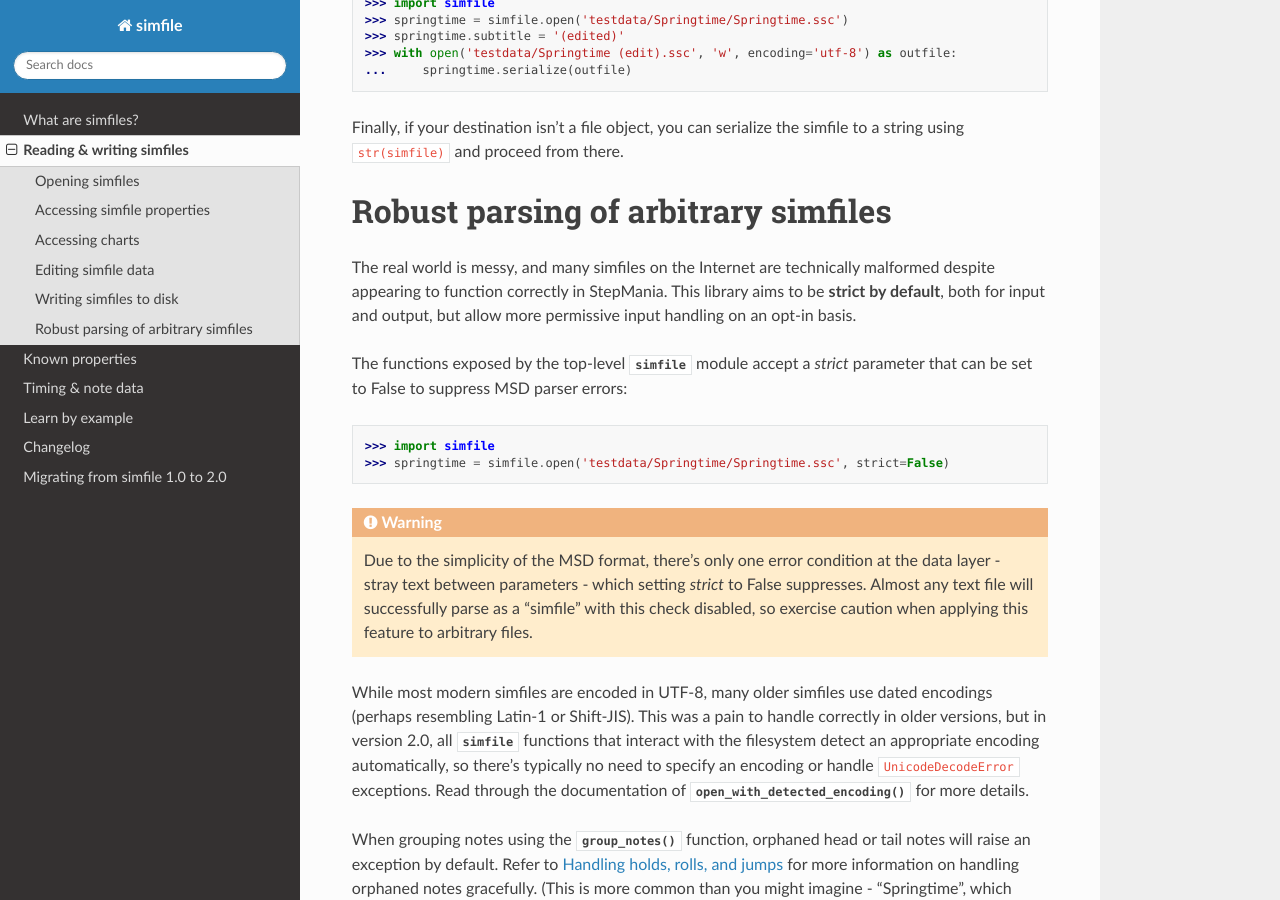
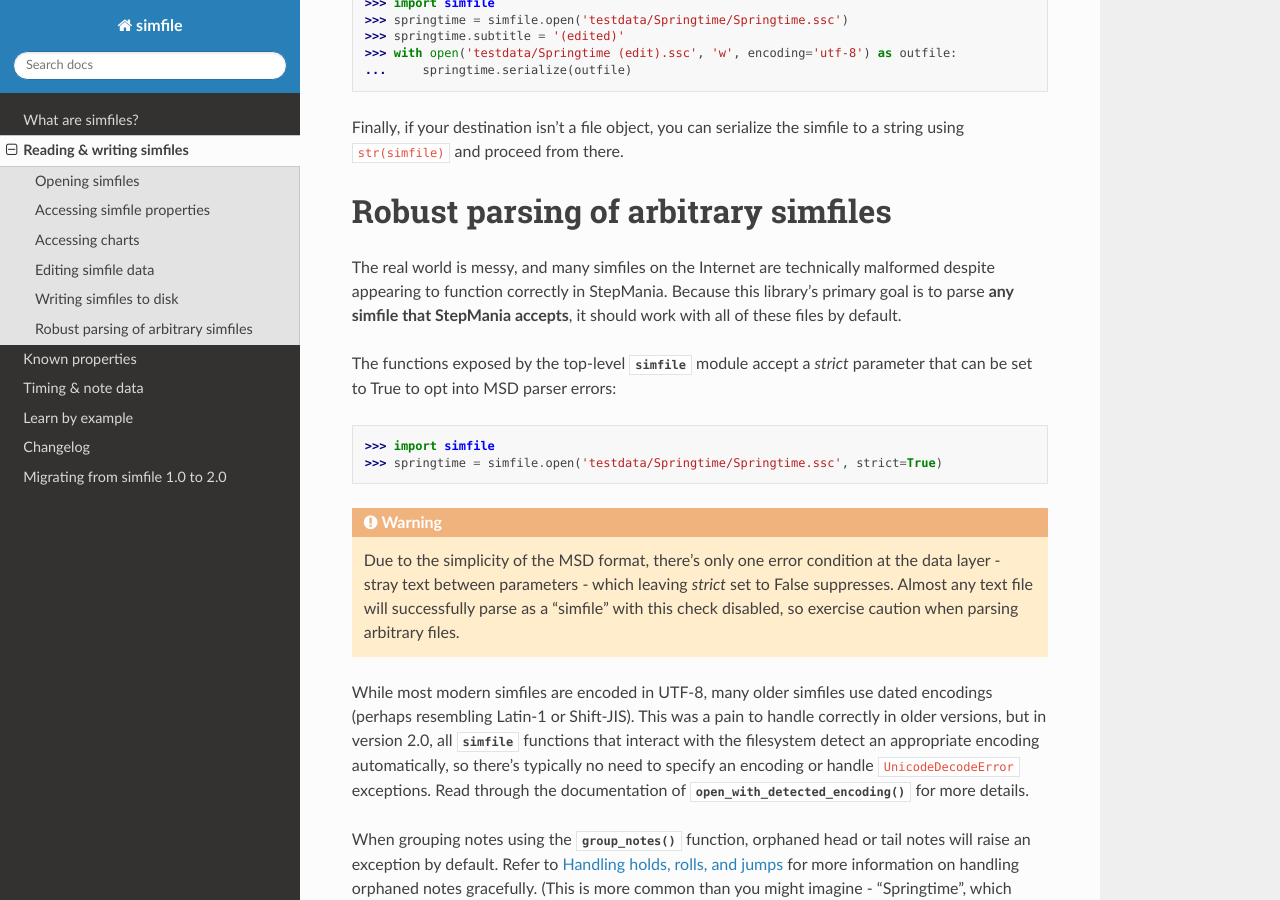
Before and after one commit to garcia/simfile, a Sphinx documentation site: the page built from docs/source/reading-writing.rst, in a window 1280 px wide and 900 px high, scrolled down 4974 px. Built offline with Sphinx 7.4.7 and the Read the Docs theme 3.1.0, drawn with Linux system fonts in a browser that asks for light colours.

Commit message:
Update changelog + docs

```diff
--- a/docs/source/reading-writing.rst
+++ b/docs/source/reading-writing.rst
@@ -272,23 +272,23 @@ Robust parsing of arbitrary simfiles
 ------------------------------------
 
 The real world is messy, and many simfiles on the Internet are technically
-malformed despite appearing to function correctly in StepMania. This library
-aims to be **strict by default**, both for input and output, but allow more
-permissive input handling on an opt-in basis.
+malformed despite appearing to function correctly in StepMania. Because this
+library's primary goal is to parse **any simfile that StepMania accepts**,
+it should work with all of these files by default.
 
 The functions exposed by the top-level :mod:`simfile` module accept a `strict`
-parameter that can be set to False to suppress MSD parser errors:
+parameter that can be set to True to opt into MSD parser errors:
 
     >>> import simfile
-    >>> springtime = simfile.open('testdata/Springtime/Springtime.ssc', strict=False)
+    >>> springtime = simfile.open('testdata/Springtime/Springtime.ssc', strict=True)
 
 .. warning::
 
     Due to the simplicity of the MSD format, there's only one error condition
-    at the data layer - stray text between parameters - which setting `strict`
-    to False suppresses. Almost any text file will successfully parse as a
-    "simfile" with this check disabled, so exercise caution when applying this
-    feature to arbitrary files.
+    at the data layer - stray text between parameters - which leaving `strict`
+    set to False suppresses. Almost any text file will successfully parse as a
+    "simfile" with this check disabled, so exercise caution when parsing
+    arbitrary files.
 
 While most modern simfiles are encoded in UTF-8, many older simfiles use dated
 encodings (perhaps resembling Latin-1 or Shift-JIS). This was a pain to handle
```
Also changed, not shown: docs/source/changelog.rst (+7 -0 lines).
